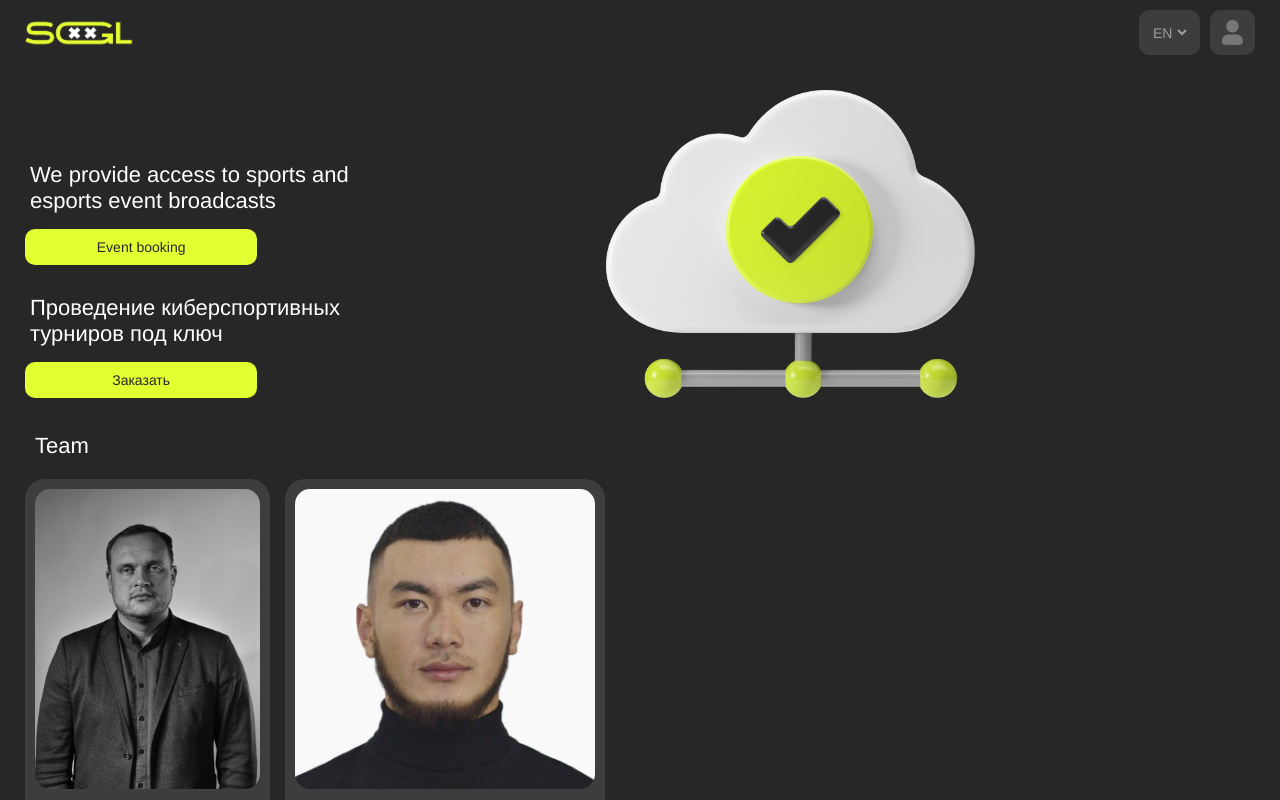
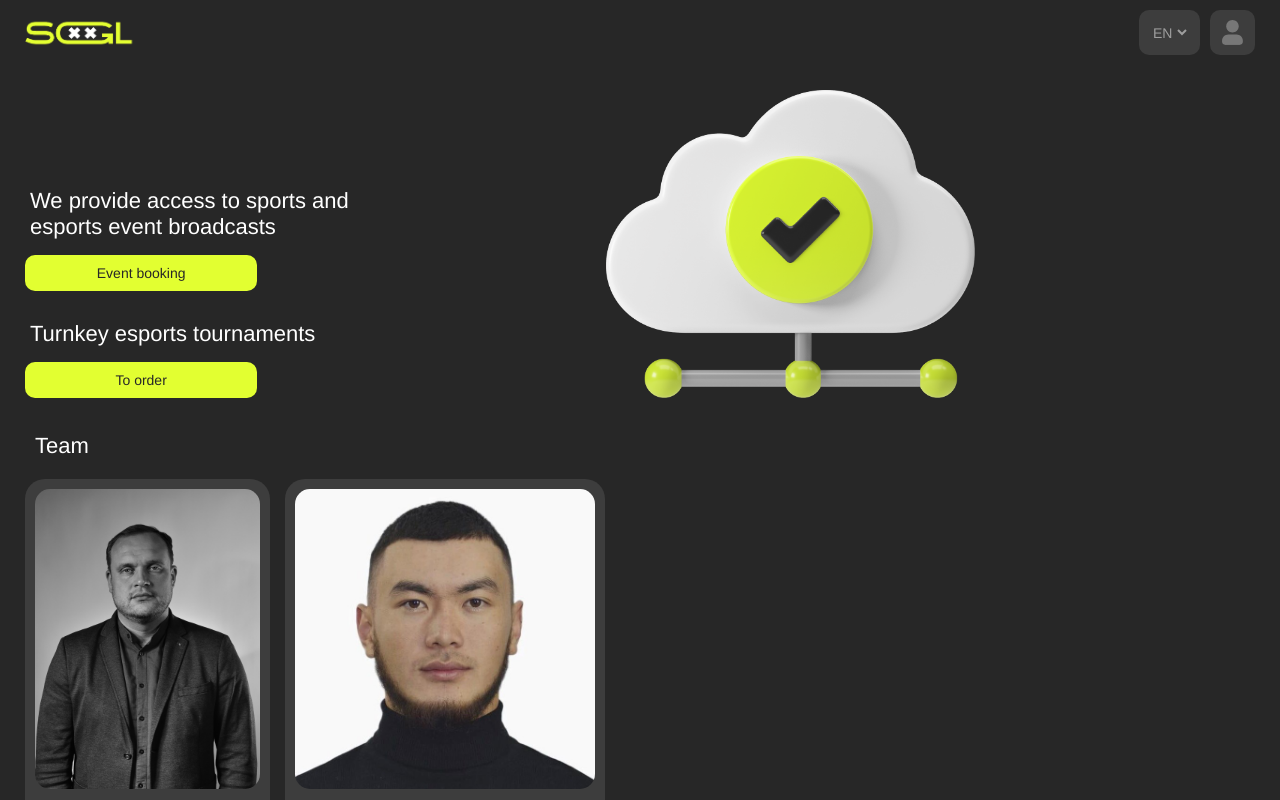
Before and after one commit to bersen3v/sgl-rights, a Next.js app: page / in a window 1280 px wide. Built offline with nearby package versions, Linux system fonts and the light colour scheme.

Commit message:
переводы

```diff
--- a/src/i18n/messges.js
+++ b/src/i18n/messges.js
@@ -12,9 +12,9 @@ export const messages = {
     partners: "Partners",
     astana_hub: "Astana Hub",
     acselerator: "Accelerator",
-    allOurProjects: "Другие наши проекты",
-    secondTitle: "Проведение киберспортивных турниров под ключ",
-    secondMainButton: "Заказать",
+    allOurProjects: "Our other projects",
+    secondTitle: "Turnkey esports tournaments",
+    secondMainButton: "To order",
 
     // main
     search: "Search",
@@ -29,10 +29,10 @@ export const messages = {
     developer: "Developer",
     from: "From",
     before: "Before",
-    event_dates: "Даты проведения",
-    prize_fond: "Призовой фонд",
-    noData: "Ничего не найдено",
-    loading: "Загрузка",
+    event_dates: "Dates of the event",
+    prize_fond: "The prize fund",
+    noData: "Nothing was found",
+    loading: "Loading",
 
     // event details
     description: "Description",
@@ -73,7 +73,7 @@ export const messages = {
     partners: "Партнеры",
     astana_hub: "Астана Хаб",
     acselerator: "Акселератор",
-    allOurProjects: "All Our Projects",
+    allOurProjects: "Другие наши проекты",
     secondTitle: "Проведение киберспортивных турниров под ключ",
     secondMainButton: "Заказать",
 
@@ -133,9 +133,9 @@ export const messages = {
     partners: "Серіктестер",
     astana_hub: "Astana Hub",
     acselerator: "Акселератор",
-    allOurProjects: "Другие наши проекты",
-    secondTitle: "Проведение киберспортивных турниров под ключ",
-    secondMainButton: "Заказать",
+    allOurProjects: "Біздің басқа жобаларымыз",
+    secondTitle: "Кілтпен киберспорт турнирлерін өткізу",
+    secondMainButton: "Тапсырыс беру",
 
     // main
     search: "Іздеу",
@@ -152,8 +152,8 @@ export const messages = {
     before: "Дейін",
     event_dates: "Даты проведения kz",
     prize_fond: "Призовой фонд kz",
-    noData: "Ничего не найдено",
-    loading: "Загрузка",
+    noData: "Ештеңе табылған жоқ",
+    loading: "Жүктеу",
 
     // event details
     description: "Сипаттама",
```
